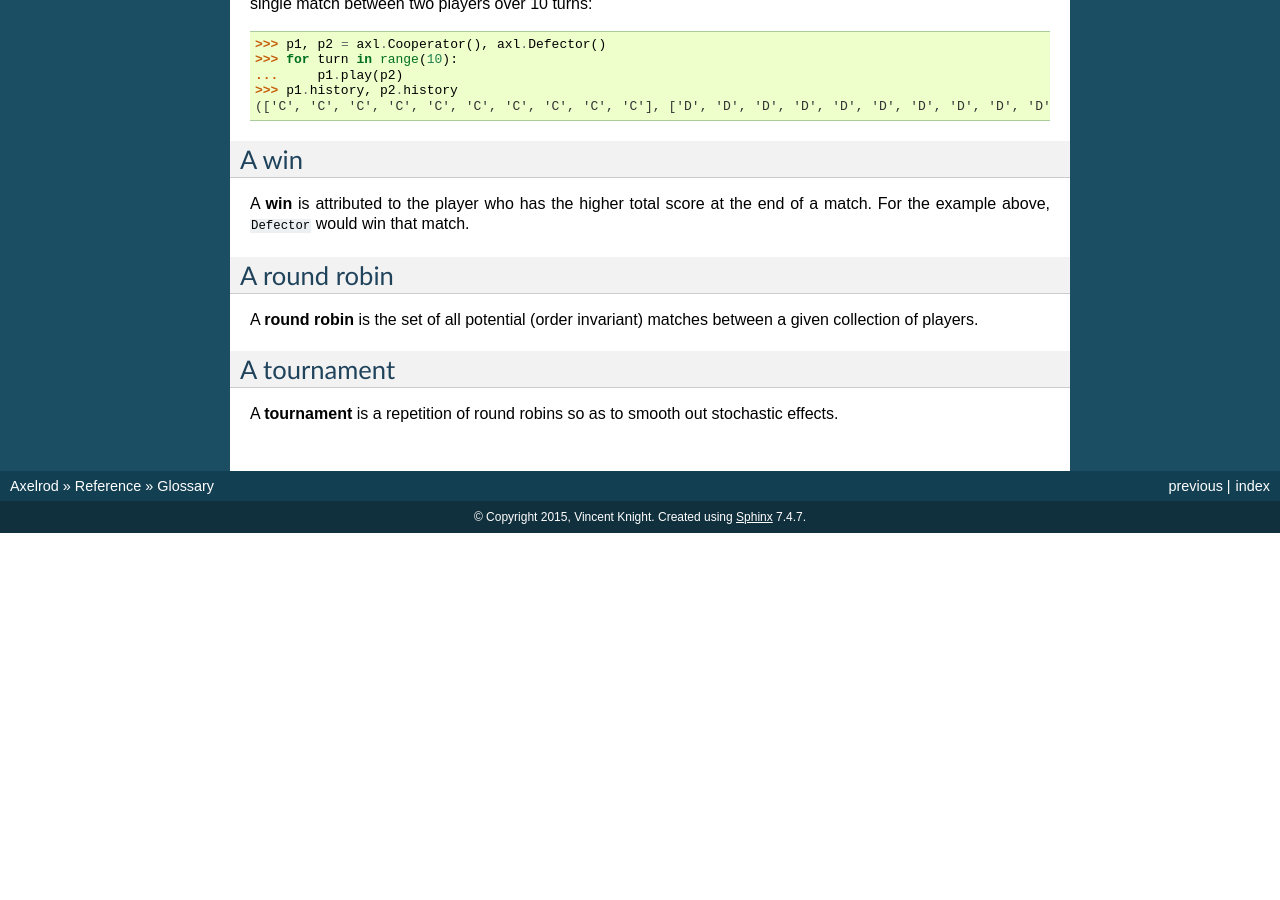
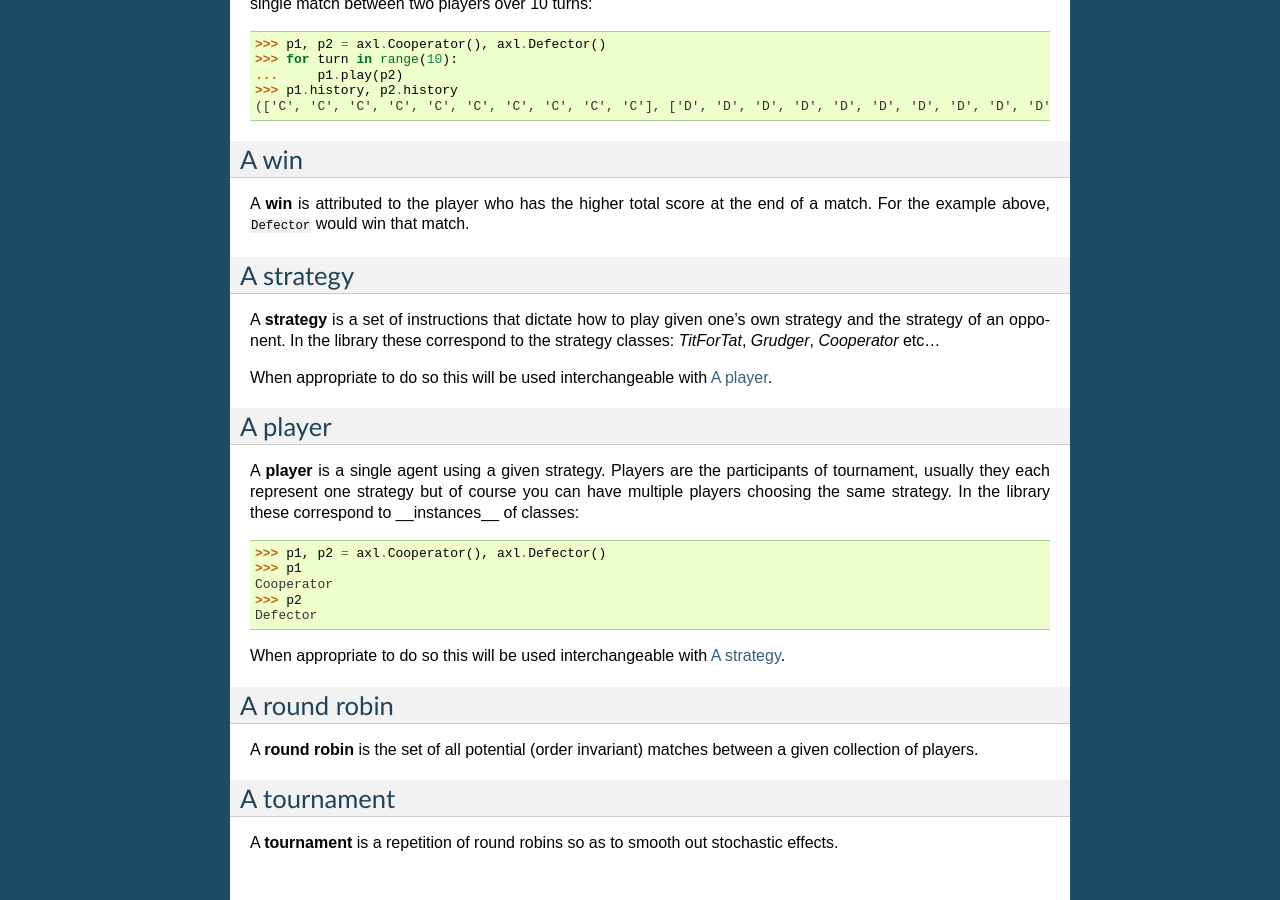
Before and after one commit to Axelrod-Python/Axelrod, a Sphinx documentation site: the page built from docs/reference/glossary.rst, in a window 1280 px wide and 900 px high, scrolled down 739 px. Built offline with Sphinx 7.4.7, drawn with Linux system fonts in a browser that asks for light colours; before the commit the page ends 1272 px from its top, so only the background shows below that.

Commit message:
Adding player/strategy to glossary.

```diff
--- a/docs/reference/glossary.rst
+++ b/docs/reference/glossary.rst
@@ -56,6 +56,31 @@ A win
 A **win** is attributed to the player who has the higher total score at the end
 of a match. For the example above, :code:`Defector` would win that match.
 
+A strategy
+----------
+
+A **strategy** is a set of instructions that dictate how to play given one's own
+strategy and the strategy of an opponent. In the library these correspond to the
+strategy classes: `TitForTat`, `Grudger`, `Cooperator` etc...
+
+When appropriate to do so this will be used interchangeable with `A player`_.
+
+A player
+--------
+
+A **player** is a single agent using a given strategy. Players are the
+participants of tournament, usually they each represent one strategy but of
+course you can have multiple players choosing the same strategy. In the library
+these correspond to __instances__ of classes::
+
+    >>> p1, p2 = axl.Cooperator(), axl.Defector()
+    >>> p1
+    Cooperator
+    >>> p2
+    Defector
+
+When appropriate to do so this will be used interchangeable with `A strategy`_.
+
 A round robin
 -------------
 
```
